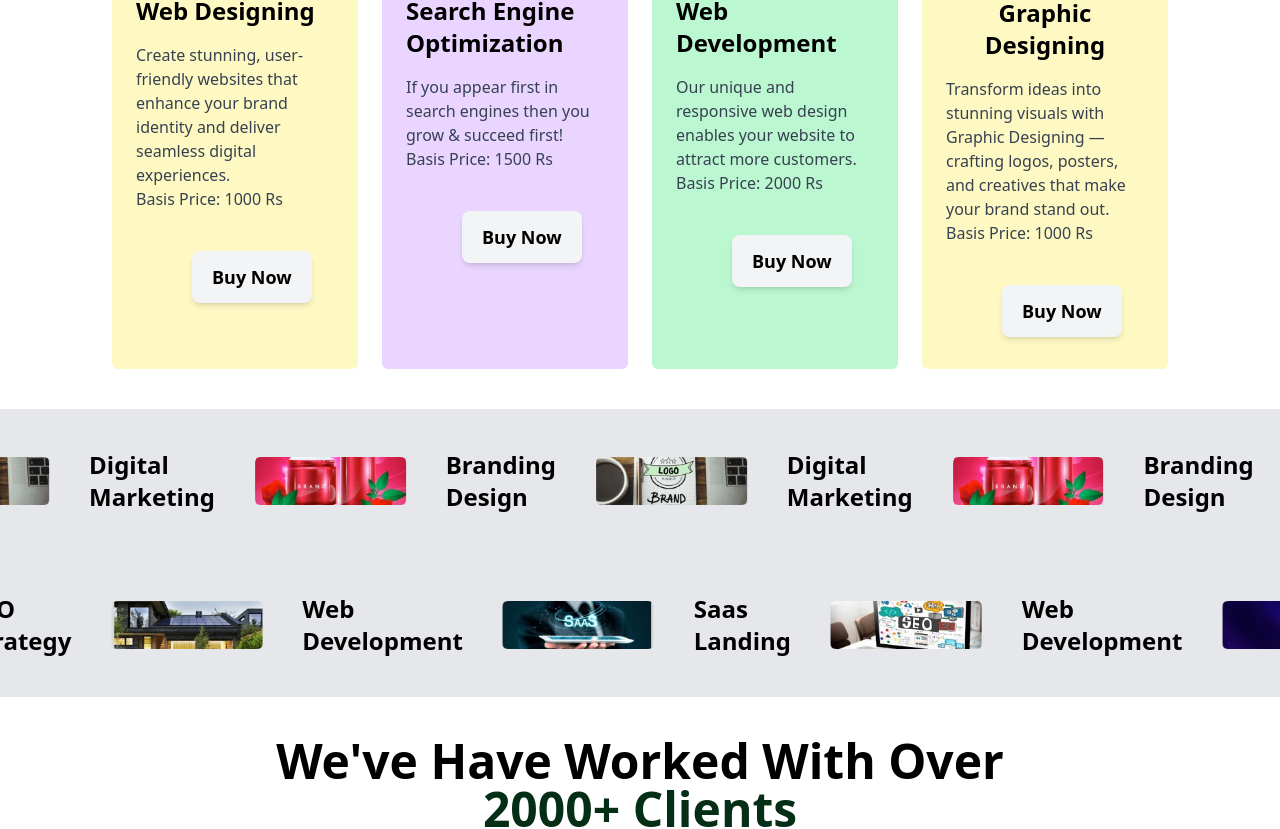
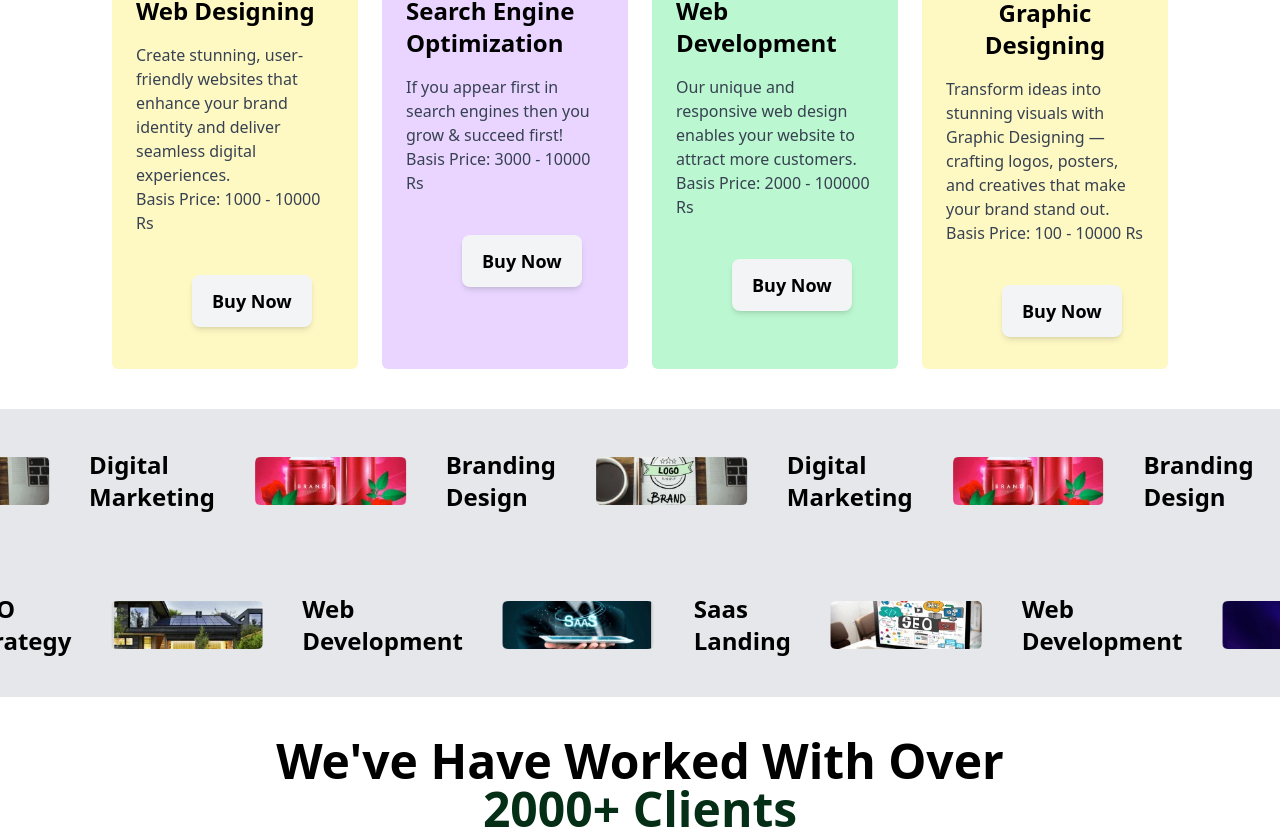
Before and after one commit to regentainternstional/tepnotech, a React (Vite) app in the folder frontend/: page / in a window 1280 px wide. Shown: the part 1148-1977 px from the top of the page. Built offline with nearby package versions, Linux system fonts and the light colour scheme.

Commit message:
update pricing ranges in Card and ServiceCard components

```diff
--- a/frontend/src/components/Card.jsx
+++ b/frontend/src/components/Card.jsx
@@ -34,7 +34,7 @@ const Card = () => {
             Create stunning, user-friendly websites that enhance your brand
             identity and deliver seamless digital experiences.
           </p>
-          <p className="text-gray-700 ">Basis Price: 1000 Rs</p>
+          <p className="text-gray-700 ">Basis Price: 1000 - 10000 Rs</p>
           <Btn
             // onClick={() => setShowPopup(true)}
             onClick={() =>
@@ -58,7 +58,7 @@ const Card = () => {
           <p className="text-sm md:text-base text-gray-700 mt-4">
             If you appear first in search engines then you grow & succeed first!
           </p>
-          <p className="text-gray-700 ">Basis Price: 1500 Rs</p>
+          <p className="text-gray-700 ">Basis Price: 3000 - 10000 Rs</p>
           <Btn
             // onClick={() => setShowPopup(true)}
             onClick={() =>
@@ -85,7 +85,7 @@ const Card = () => {
             Our unique and responsive web design enables your website to attract
             more customers.
           </p>
-          <p className="text-gray-700 ">Basis Price: 2000 Rs</p>
+          <p className="text-gray-700 ">Basis Price: 2000 - 100000 Rs</p>
           <Btn
             // onClick={() => setShowPopup(true)}
             onClick={() =>
@@ -115,7 +115,7 @@ const Card = () => {
             crafting logos, posters, and creatives that make your brand stand
             out.
           </p>
-          <p className="text-gray-700 ">Basis Price: 1000 Rs</p>
+          <p className="text-gray-700 ">Basis Price: 100 - 10000 Rs</p>
           <Btn
             // onClick={() => setShowPopup(true)}
             onClick={() =>
--- a/frontend/src/components/Footer.jsx
+++ b/frontend/src/components/Footer.jsx
@@ -42,7 +42,7 @@ const Footer = ({ sarcColor = "text-lime-400" }) => {
         </div>
 
         {/* Column 2 - More Services */}
-        <div>
+        {/* <div>
           <h3 className="text-2xl font-semibold mb-4">More Services</h3>
           <ul className="space-y-2 text-base text-gray-600">
             <li>Ads Management Services</li>
@@ -50,7 +50,7 @@ const Footer = ({ sarcColor = "text-lime-400" }) => {
             <li>ONLINE Marketing</li>
             <li>Best Digital Marketing Company</li>
           </ul>
-        </div>
+        </div> */}
 
         {/* Column 3 - Quick Links */}
         <div>
--- a/frontend/src/components/ServiceCard.jsx
+++ b/frontend/src/components/ServiceCard.jsx
@@ -20,28 +20,28 @@ const ServiceCard = () => {
       image: devIcon,
       description:
         "Create stunning, user-friendly websites that enhance your brand identity and deliver seamless digital experiences.",
-      basicPrice: "2000",
+      basicPrice: "1000 - 1000 Rs",
     },
     {
       title: "Search Engine Optimization",
       image: ppcIcon,
       description:
         "If you appear first in search engines then you grow & succeed first!",
-      basicPrice: "1000",
+      basicPrice: "3000 - 10000 Rs",
     },
     {
       title: "Web Development",
       image: hostingIcon,
       description:
         "Our unique and responsive web design enables your website to attract more customers.",
-      basicPrice: "1500",
+      basicPrice: "2000 - 100000 Rs",
     },
     {
       title: "Graphic Designing",
       image: seoIcon,
       description:
         "Transform ideas into stunning visuals with Graphic Designing — crafting logos, posters, and creatives that make your brand stand out.",
-      basicPrice: "1000",
+      basicPrice: "100 - 10000 Rs",
     },
     // {
     //   title: "Digital Marketing",
```
